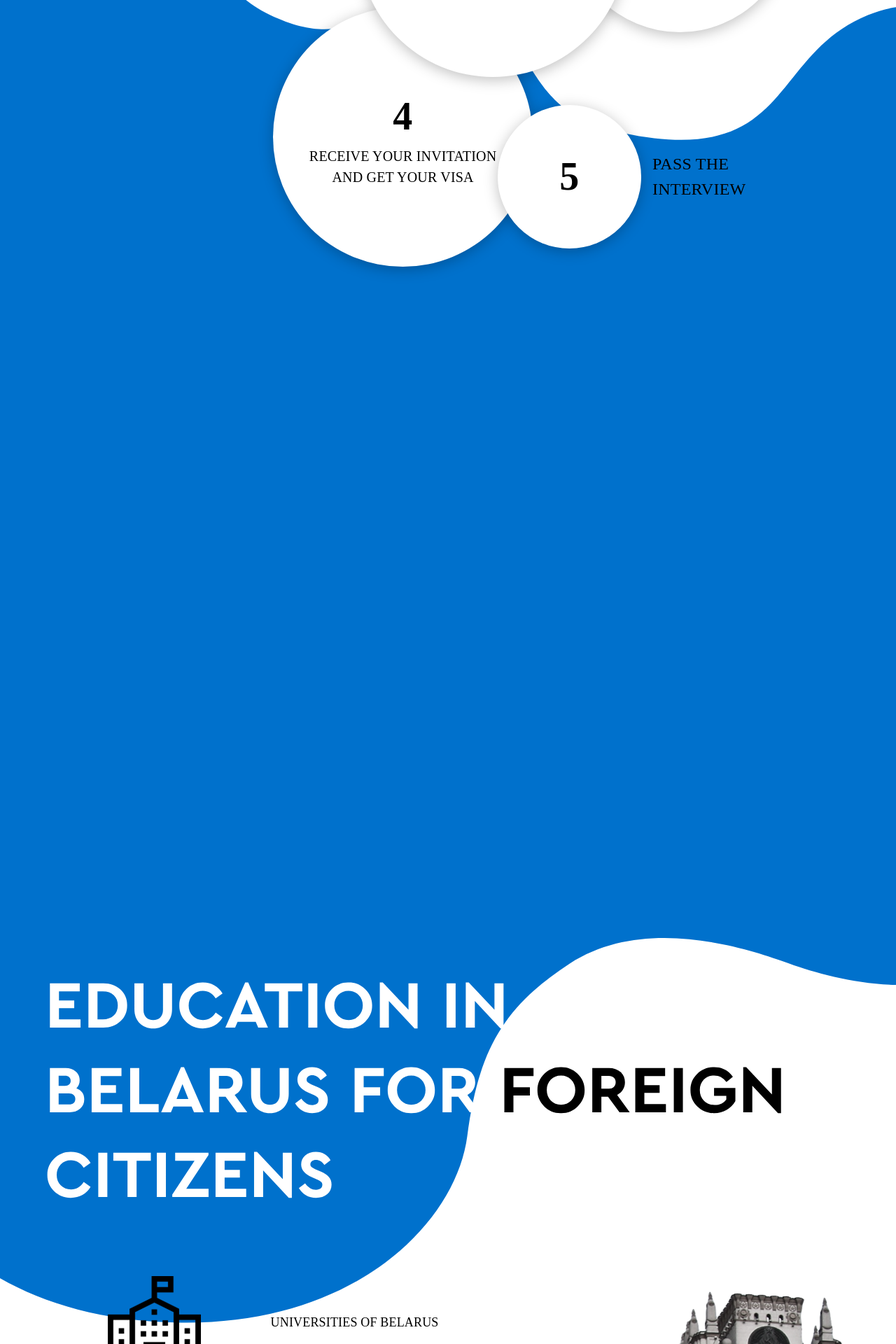
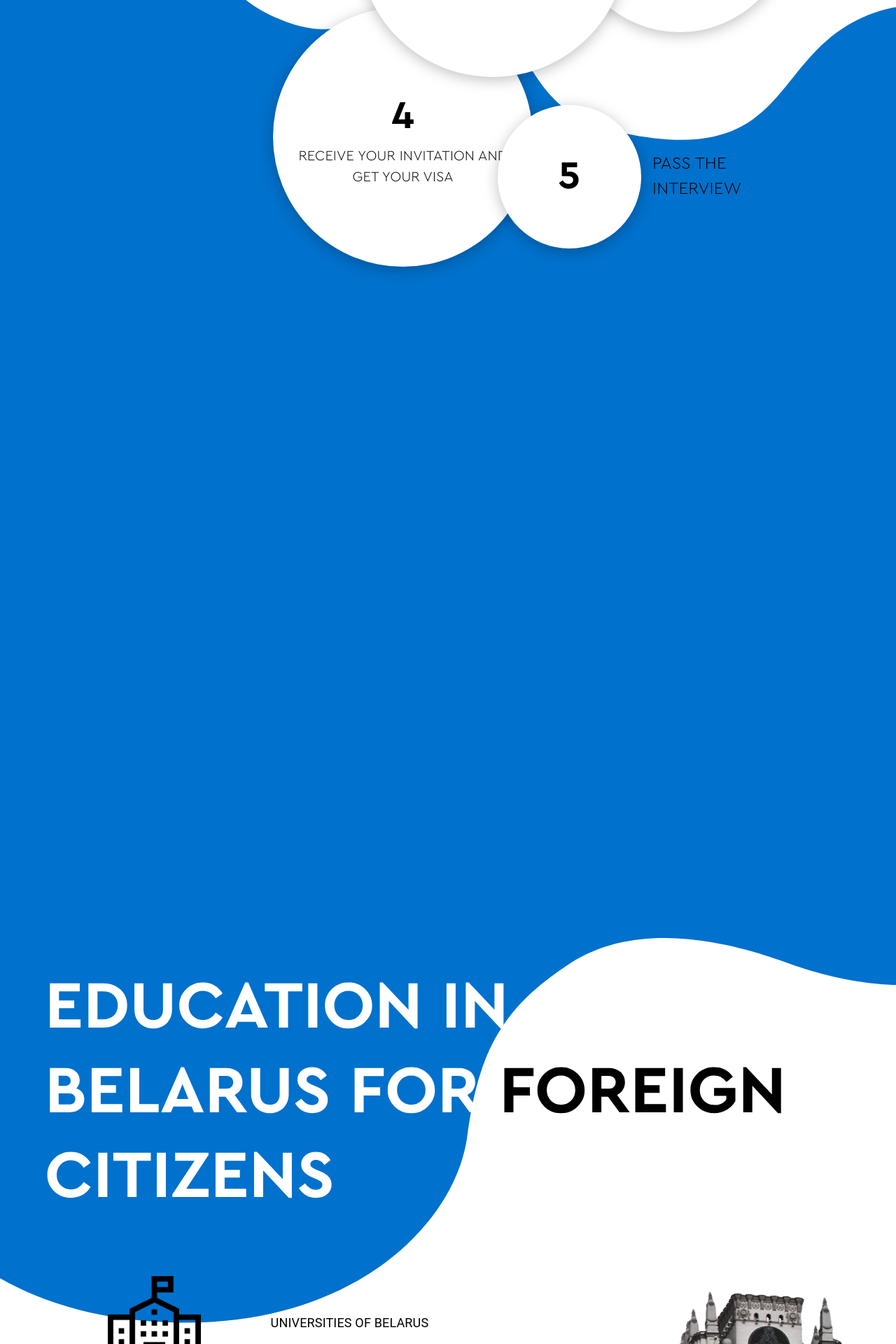
Before and after one commit to MaximFedarau/Study-In-Belarus-Frontend, a React (Create React App) app: page / in a window 1280 px wide. Shown: the part 500-2420 px from the top of the page at 70% size. Built offline with nearby package versions, Linux system fonts and the light colour scheme.

Commit message:
Fixed Roboto font problem. Before: Roboto font loaded incorrectly, therefore caused many console warnings and wrong text displaying. Now: Bug was fixed and text was updated.

```diff
--- a/src/components/Defaults/Bubble/Bubble.styles.tsx
+++ b/src/components/Defaults/Bubble/Bubble.styles.tsx
@@ -57,7 +57,7 @@
 
 export const BubbleText = styled(DefaultText)(
   ({ isActive, type }: { isActive?: boolean; type?: DEFAULT_SIZES }) => ({
-    fontFamily: 'Roboto Regular',
+    fontFamily: 'Cera Pro Bold',
     fontWeight: 700,
     fontSize: '2em',
     color: isActive ? TRUE_BLUE : 'black',
@@ -73,7 +73,7 @@
     isActive?: boolean;
     type?: DEFAULT_SIZES;
   }) => ({
-    fontFamily: 'Roboto Regular',
+    fontFamily: 'Cera Pro Light',
     fontWeight: 400,
     fontSize: '20px',
     textAlign: 'center',
--- a/src/components/Defaults/Text/Text.styles.tsx
+++ b/src/components/Defaults/Text/Text.styles.tsx
@@ -40,7 +40,8 @@
 
 export const BottomLink = styled(DefaultText)({
   userSelect: 'none',
-  fontFamily: 'Cera Pro Bold',
+  fontFamily: 'Roboto',
+  fontWeight: 400,
   fontSize: '18px',
   lineHeight: '21px',
   cursor: 'pointer',
@@ -86,7 +87,7 @@
 // * Home
 
 export const PointText = styled(DefaultText)({
-  fontFamily: 'Roboto Regular',
+  fontFamily: 'Roboto',
   fontWeight: 400,
   fontSize: 18,
   ...largeTabletCSS({
@@ -103,10 +104,12 @@
   position: 'absolute', // ! for Safari
   visibility: 'hidden', // ! for Safari
   textTransform: 'uppercase',
+  fontFamily: 'Roboto',
 });
 
 export const CarouselStudentHeader = styled('h1')({
   textTransform: 'capitalize',
+  fontFamily: 'Roboto',
   ...smallTabletCSS({
     textAlign: 'center',
   }),
@@ -115,6 +118,8 @@
 export const CarouselStudentText = styled('p')({
   textTransform: 'capitalize',
   maxWidth: 480,
+  fontFamily: 'Roboto',
+  fontWeight: 400,
   ...smallTabletCSS({
     textAlign: 'center',
   }),
@@ -172,7 +177,7 @@
 export const ArticlePathText = styled('nav')({
   color: SUVA_GREY,
   fontSize: '18px',
-  fontFamily: 'Roboto Regular',
+  fontFamily: 'Roboto',
   fontWeight: 500,
   marginLeft: 90,
   lineHeight: 1.5,
@@ -184,7 +189,7 @@
 });
 
 export const ArticleHeaderText = styled(DefaultText)({
-  fontFamily: 'Roboto Regular',
+  fontFamily: 'Roboto',
   fontWeight: 700,
   fontSize: '36px',
   textTransform: 'capitalize',
@@ -195,7 +200,7 @@
 });
 
 export const SubarticleText = styled(DefaultText)({
-  fontFamily: 'Roboto Regular',
+  fontFamily: 'Roboto',
   fontWeight: 400,
   fontSize: '20px',
   color: TRUE_BLUE,
@@ -203,7 +208,7 @@
 
 export const ArticleText = styled(DefaultText)(
   ({ isActive }: { isActive?: boolean }) => ({
-    fontFamily: 'Roboto Regular',
+    fontFamily: 'Roboto',
     fontWeight: isActive ? 500 : 400,
     fontSize: '18px',
     color: isActive ? TRUE_BLUE : 'black',
--- a/src/components/Defaults/TextBubble/TextBubble.styles.tsx
+++ b/src/components/Defaults/TextBubble/TextBubble.styles.tsx
@@ -48,7 +48,7 @@
     type?: DEFAULT_SIZES;
   }) => ({
     fontWeight: 100,
-    fontFamily: 'Roboto Regular',
+    fontFamily: 'Cera Pro Light',
     fontSize: 24,
     textTransform: 'uppercase',
     order: reverse ? 2 : 0,
--- a/src/index.css
+++ b/src/index.css
@@ -27,10 +27,7 @@
   src: url('./assets/fonts/Windows-Regular.ttf');
 }
 
-@font-face {
-  font-family: 'Roboto Regular';
-  src: url('https://fonts.googleapis.com/css2?family=Roboto&display=swap');;
-}
+@import url('https://fonts.googleapis.com/css2?family=Roboto&display=swap');
 
 a {
   text-decoration: none;
```
